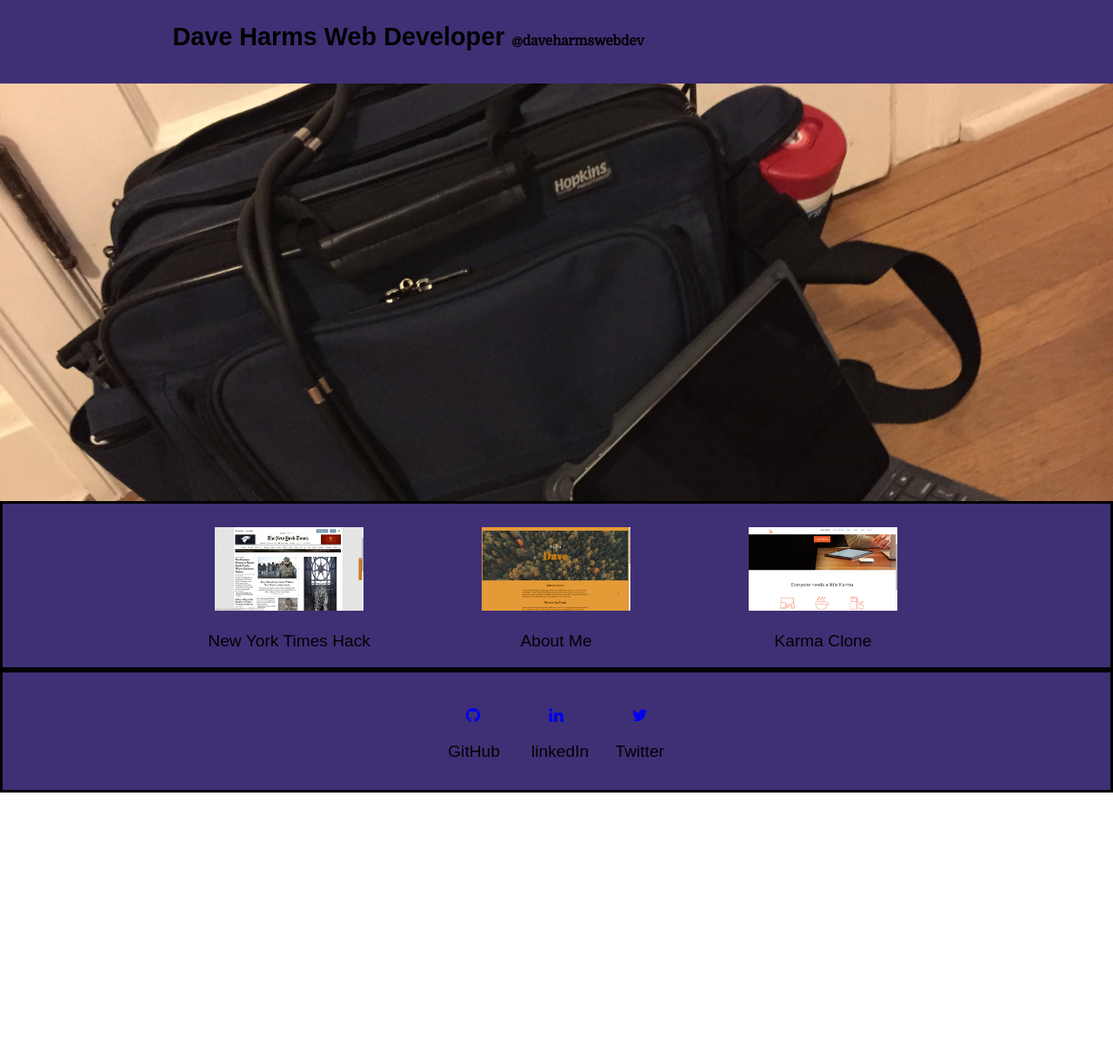
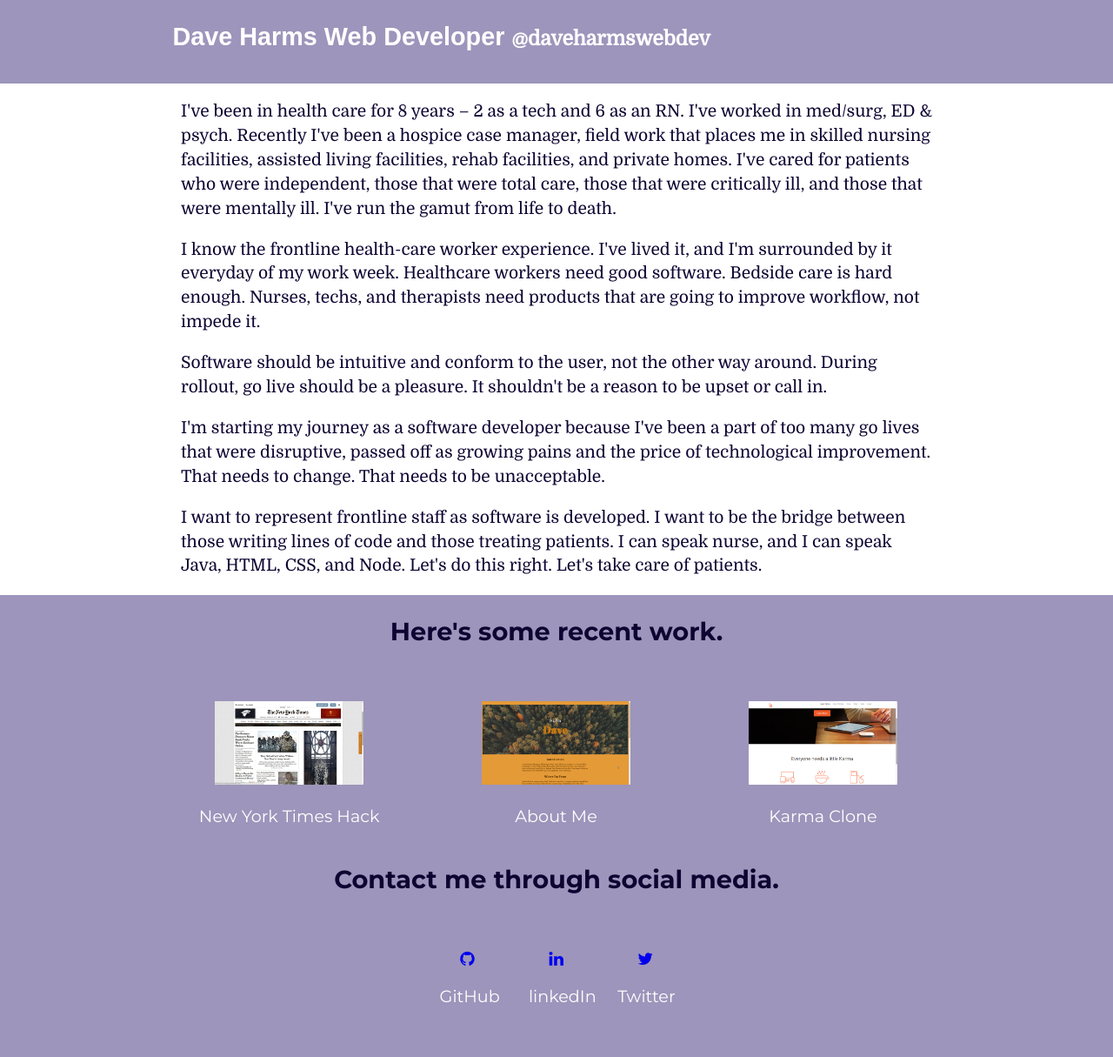
Before and after one commit to daveharmswebdev/portfolioGrid, a plain HTML site: page index.html in a window 1280 px wide. Shown: the whole page at 87% size. Before the commit the page ends 911 px from the top, so only its background shows below. Drawn offline with Linux system fonts and the light colour scheme.

Commit message:
wholesale changes

```diff
--- a/css/style.css
+++ b/css/style.css
@@ -32,11 +32,6 @@ html { font-size: 100%; }
   html { font-size: 120%; }
 }
 
-body {
-  background-image: url(../images/hero.jpg);
-  background-size: cover;
-}
-
 .container {
   margin: 0 auto;
   max-width: 48rem;
@@ -58,32 +53,40 @@ body {
 }
 
 header {
-  background-color: rgba( 63, 48,117,1);
+  background-color: rgba(157,149,187,1);
+  /*color: rgba( 32, 18, 84,1);*/
+  color: white;
   min-height: 5rem;
   margin: 0 auto;
   padding: 0.1rem;
-  position: fixed;
   width: 100%;
 }
 
 span {
   font-family: 'Domine',sans-serif;
-  font-size: 0.8rem;
+  font-size: 1.2rem;
 }
 
-.seethrough {
-  height: 30rem;
+.biography {
+  font-family: 'Domine', sans-serif;
+  color: rgba( 14,  4, 50,1);
+}
+
+.container.biography {
+	padding: 0 1.5rem;
+	line-height: 145%;
 }
 
 section {
-  background-color: rgba( 63, 48,117,1);
-  border: solid;
+  background-color: rgba(157,149,187,1);
+  color: white;
+  font-family: 'Montserrat', sans-serif;
 }
 
 .pastwork {
   min-height: 5rem;
   text-align: center;
-  margin-top: 1.4rem;
+  padding-top: 2rem;
 }
 
 .screenshot {
@@ -106,10 +109,19 @@ section {
 }
 
 .socialcontact {
-  max-width: 15rem;
+  max-width: 20rem;
   min-height: 5rem;
   text-align: center;
-  margin-top: 2rem;
+  padding: 2rem;
+}
+
+section socialcontact {
+  background-color: rgba(157,149,187,1);
+}
+
+section h2 {
+  text-align: center;
+  color: rgba( 14,  4, 50,1);
 }
 
 i {
--- a/index.html
+++ b/index.html
@@ -16,8 +16,21 @@
         </div>
       </div>
     </header>
-    <div class="container seethrough"></div>
+    <div class="container biography">
+      <p>I've been in health care for 8 years – 2 as a tech and 6 as an RN. I've worked in med/surg, ED & psych. Recently I've been a hospice case manager, field work that places me in skilled nursing facilities, assisted living facilities, rehab facilities, and private homes. I've cared for patients who were independent, those that were total care, those that were critically ill, and those that were mentally ill. I've run the gamut from life to death.</p>
+      <p>I know the frontline health-care worker experience. I've lived it, and I'm surrounded by it everyday of my work week. Healthcare workers need good software. Bedside care is hard enough. Nurses, techs, and therapists need products that are going to improve workflow, not impede it.</p>
+      <p>Software should be intuitive and conform to the user, not the other way around. During rollout, go live should be a pleasure. It shouldn't be a reason to be upset or call in.</p>
+      <p>I'm starting my journey as a software developer because I've been a part of too many go lives that were disruptive, passed off as growing pains and the price of technological improvement. That needs to change. That needs to be unacceptable.</p>
+      <p>I want to represent frontline staff as software is developed. I want to be the bridge between those writing lines of code and those treating patients. I can speak nurse, and I can speak Java, HTML, CSS, and Node. Let's do this right. Let's take care of patients.</p>
+    </div>
     <section>
+      <div class="container">
+        <div class="row clearfix">
+          <div class="column full">
+            <h2>Here's some recent work.</h2>
+          </div>
+        </div>
+      </div>
       <div class="container pastwork">
         <div class="row clearfix">
           <div class="column third">
@@ -36,6 +49,13 @@
       </div>
     </section>
     <section>
+      <div class="container">
+        <div class="row clearfix">
+          <div class="column full">
+            <h2>Contact me through social media.</h2>
+          </div>
+        </div>
+      </div>
       <div class="container socialcontact">
         <div class="row clearfix">
           <div class="column third">
```
Lines whose indentation alone changed are shown as unchanged.
